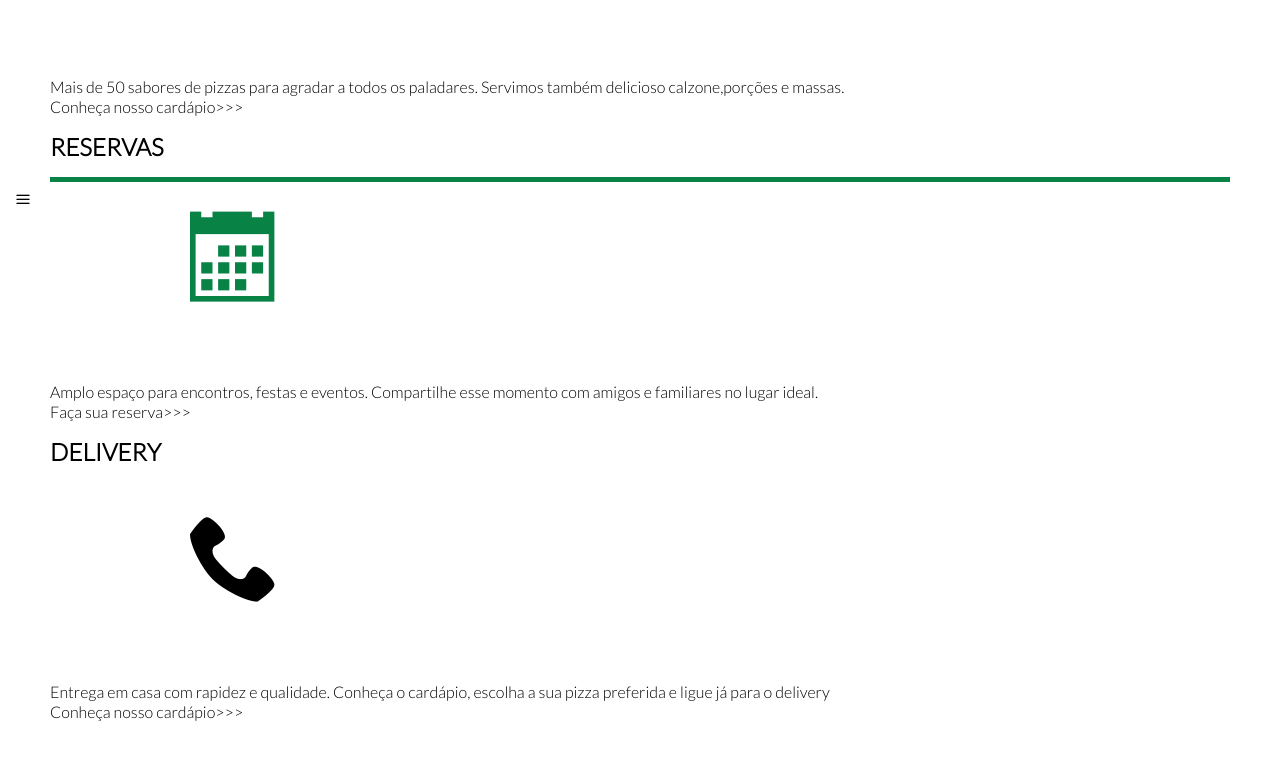
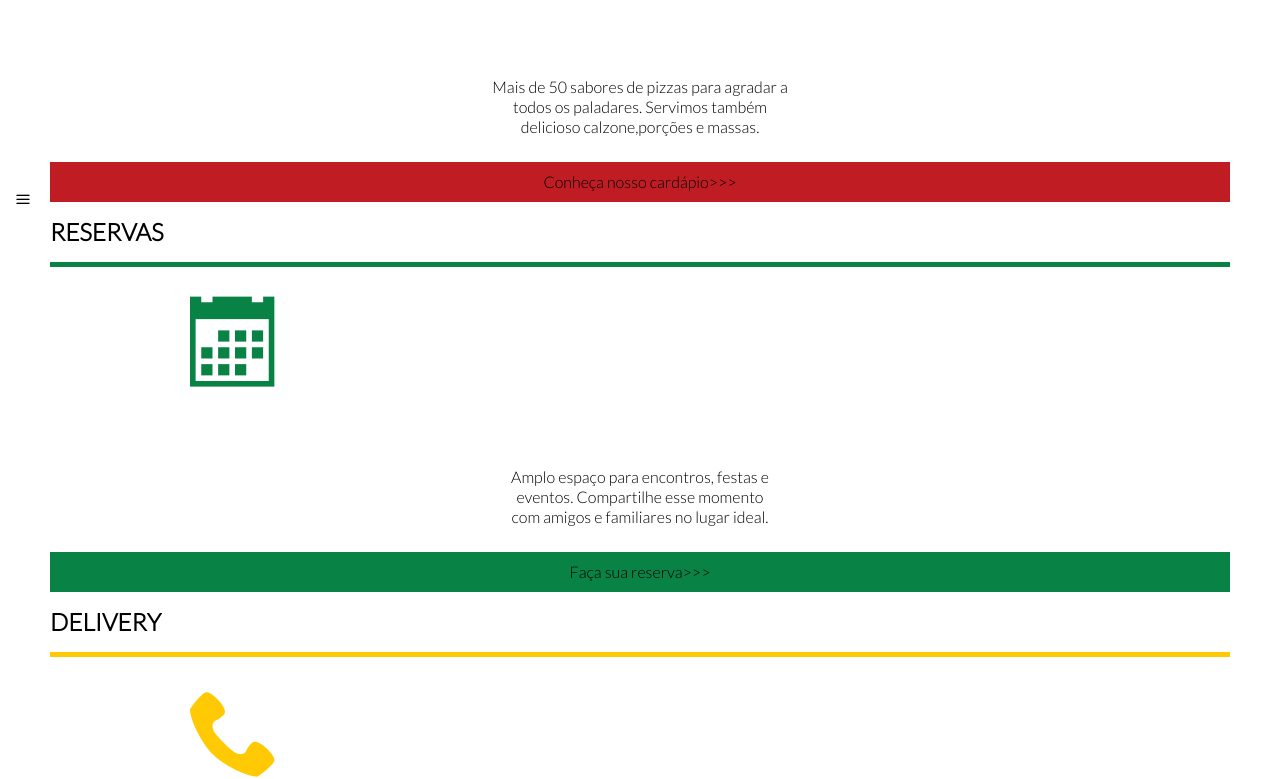
Before and after one commit to CarlosHenriqueEvangelista/Pizzaria-Martignoni, a plain HTML site: page index.html in a window 1280 px wide. Shown: the part 543-1322 px from the top of the page. Drawn offline with Linux system fonts and the light colour scheme; files whose address does not match are found by name.

Commit message:
Terminando o chamadas

```diff
--- a/Estilo/global.css
+++ b/Estilo/global.css
@@ -27,4 +27,5 @@ body {
 :root {
   --default-red: #bf1d23;
   --default-green: #088345;
+  --default-yellow: #ffc904;
 }
--- a/Estilo/main.css
+++ b/Estilo/main.css
@@ -42,9 +42,24 @@
   margin-top: 20px;
 }
 
+.card::after {
+  content: '';
+  width: 349px;
+  height: 0px;
+  background-color: #bf1d2210;
+
+  position: absolute;
+  left: 50px;
+  top: 420px;
+  transition: 0.2s;
+}
+
+.card:hover::after {
+  height: 300px;
+}
+
 .card h1 {
   margin-bottom: 30px;
-
   padding-bottom: 20px;
 }
 
@@ -54,6 +69,10 @@
 
 .card h1.tittle2 {
   border-bottom: 5px solid var(--default-green);
+}
+
+.card h1.tittle3 {
+  border-bottom: 5px solid var(--default-yellow);
 }
 
 .card .icon-local_pizza,
@@ -66,8 +85,39 @@
 
 .card .icon-local_pizza {
   color: var(--default-red);
+  display: inline-block;
+  transition: 0.2s;
+}
+
+.card:hover .icon-local_pizza {
+  transform: scale(1.5);
 }
 
 .card .icon-calendar {
   color: var(--default-green);
 }
+
+.card .icon-phone {
+  color: var(--default-yellow);
+}
+
+.card p {
+  text-align: center;
+}
+
+.card .button {
+  margin-top: 25px;
+  padding: 10px;
+}
+
+.card .button1 {
+  background-color: var(--default-red);
+}
+
+.card .button2 {
+  background-color: var(--default-green);
+}
+
+.card .button3 {
+  background-color: var(--default-yellow);
+}
--- a/Estilo/menu.css
+++ b/Estilo/menu.css
@@ -28,7 +28,7 @@ nav.show .icon-cross {
   visibility: visible;
   opacity: 1;
 
-  position: absolute;
+  position: fixed;
   bottom: 50px;
   left: 240px;
   cursor: pointer;
@@ -71,7 +71,7 @@ nav ul li a::after {
   left: 0;
   bottom: -1rem;
 
-  transition: width 0.2s;
+  transition: 0.2s;
 }
 
 nav ul li a:hover::after {
--- a/index.html
+++ b/index.html
@@ -72,10 +72,11 @@
             <h1 class="tittle1">RODÍZIO</h1>
             <div class="icon-local_pizza"></div>
             <p>
-              Mais de 50 sabores de pizzas para agradar a todos os paladares.
-              Servimos também delicioso calzone,porções e massas.
+              Mais de 50 sabores de pizzas para agradar a <br />
+              todos os paladares. Servimos também <br />
+              delicioso calzone,porções e massas.
             </p>
-            <div class="button">
+            <div class="button button1">
               <p>Conheça nosso cardápio>>></p>
             </div>
           </div>
@@ -83,10 +84,11 @@
             <h1 class="tittle2">RESERVAS</h1>
             <div class="icon-calendar"></div>
             <p>
-              Amplo espaço para encontros, festas e eventos. Compartilhe esse
-              momento com amigos e familiares no lugar ideal.
+              Amplo espaço para encontros, festas e <br />
+              eventos. Compartilhe esse momento <br />
+              com amigos e familiares no lugar ideal.
             </p>
-            <div class="button">
+            <div class="button button2">
               <p>Faça sua reserva>>></p>
             </div>
           </div>
@@ -94,10 +96,11 @@
             <h1 class="tittle3">DELIVERY</h1>
             <div class="icon-phone"></div>
             <p>
-              Entrega em casa com rapidez e qualidade. Conheça o cardápio,
-              escolha a sua pizza preferida e ligue já para o delivery
+              Entrega em casa com rapidez e qualidade. <br />
+              Conheça o cardápio, escolha a sua pizza <br />
+              preferida e ligue já para o delivery
             </p>
-            <div class="button">
+            <div class="button button3">
               <p>Conheça nosso cardápio>>></p>
             </div>
           </div>
```
